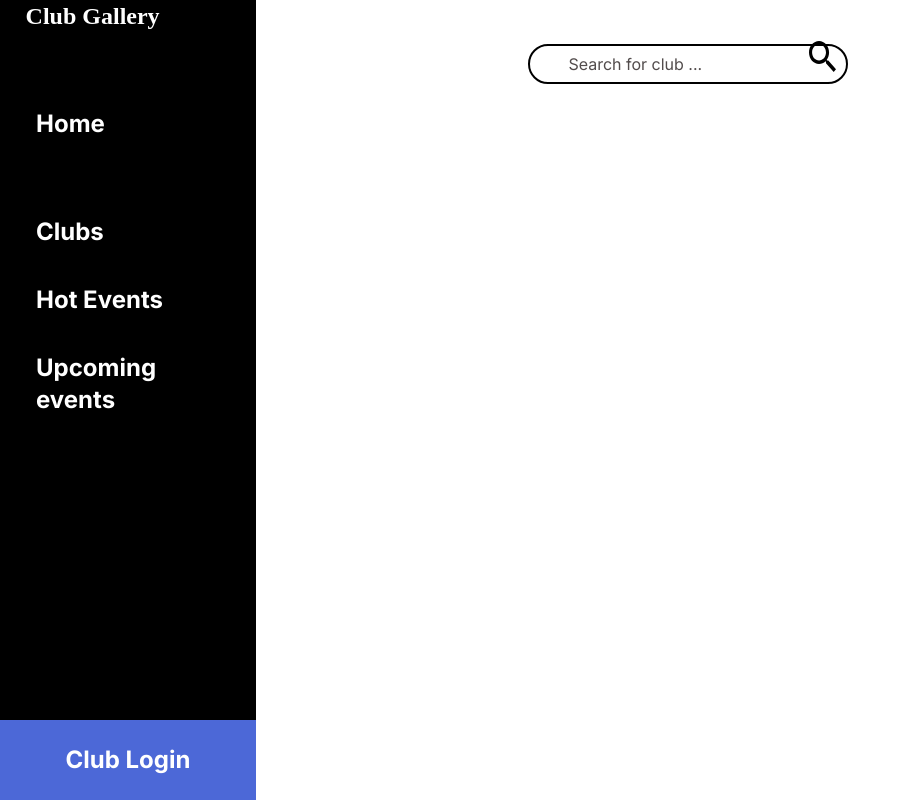
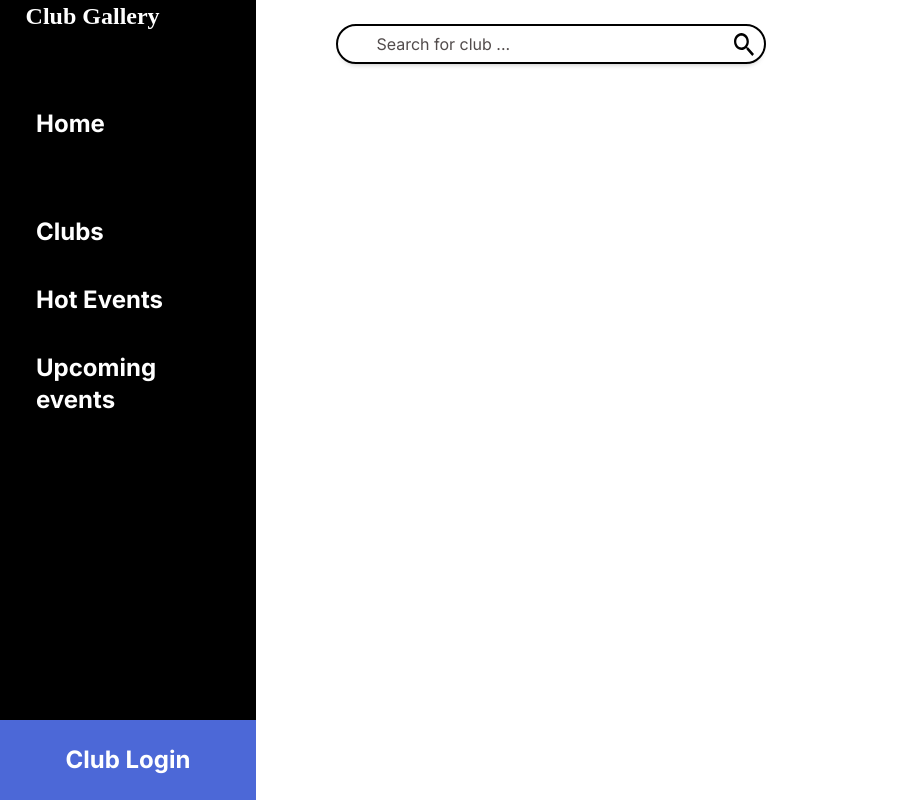
Before and after one commit to abhitrueprogrammer/college-moments-cc-hack, a Next.js app in the folder collegemoments/: page / in a window 1280 px wide. Shown: the whole page, without its empty margins (0-911 px from the left). Built offline with nearby package versions, Linux system fonts and the light colour scheme; a web font is replaced by a local one.

Commit message:
Fixed the search bar

```diff
--- a/collegemoments/components/SearchBar.css
+++ b/collegemoments/components/SearchBar.css
@@ -2,10 +2,15 @@
     border: 2px solid black;
     border-radius: 20px;
     height: 5vh;
-    width: 25vw;
+    width: 430px;
     padding: 0 0 0 3vw;
+    box-shadow: 0px 5px 6px -6px #9B9B9B;
 }
 
 .searchBar::placeholder {
     color: rgb(82, 76, 76);
 }
+
+.searchIcon{
+    bottom: 3px;
+}
--- a/collegemoments/components/SearchBar.js
+++ b/collegemoments/components/SearchBar.js
@@ -4,12 +4,12 @@ import "./SearchBar.css"
 
 export default function Navbar() {
     return (
-        <div className="relative mt-10 ml-48 flex justify-start items-center h-8">
+        <div className="relative mt-7 ml-35 flex justify-start items-center h-8">
 
 
-            <input className="searchBar ml-20 mt-4" placeholder='Search for club ...'></input>
-            <div className="absolute right-3">
-            <svg width="27" height="31" viewBox="0 0 27 31" fill="none" xmlns="http://www.w3.org/2000/svg">
+            <input className="searchBar ml-20" placeholder='Search for club ...'></input>
+            <div className="searchIcon absolute right-3">
+            <svg width="20" height="25" viewBox="0 0 27 31" fill="none" xmlns="http://www.w3.org/2000/svg">
                 <path d="M19.2967 19.4969H18.0772L17.6449 19.0183C19.1578 16.9977 20.0686 14.3745 20.0686 11.5209C20.0686 5.1578 15.5763 0 10.0343 0C4.49228 0 0 5.1578 0 11.5209C0 17.8839 4.49228 23.0417 10.0343 23.0417C12.5197 23.0417 14.8045 21.996 16.5643 20.259L16.9811 20.7553V22.1555L24.6998 31L27 28.3591L19.2967 19.4969ZM10.0343 19.4969C6.19039 19.4969 3.08748 15.9342 3.08748 11.5209C3.08748 7.10749 6.19039 3.54488 10.0343 3.54488C13.8782 3.54488 16.9811 7.10749 16.9811 11.5209C16.9811 15.9342 13.8782 19.4969 10.0343 19.4969Z" fill="black" />
             </svg>
             </div>
```
Also changed, not shown: collegemoments/components/Navbar.js (+1 -15 lines).
